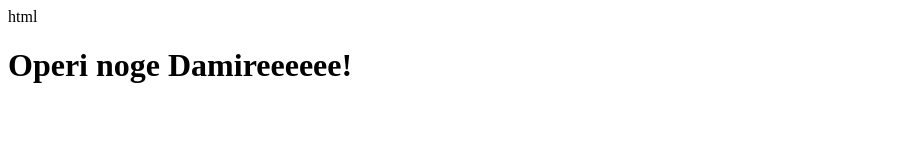
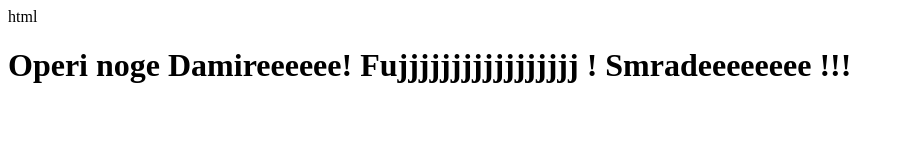
Before and after one commit to Kovaetf/U-im-programirat, a plain HTML site: page site/index.htm in a window 1280 px wide. Shown: the whole page, without its empty margins (0-904 px from the left). Drawn offline with Linux system fonts and the light colour scheme.

Commit message:
Small addition to our page content.

```diff
--- a/site/index.htm
+++ b/site/index.htm
@@ -5,6 +5,6 @@ html
 	<title>Damiru smrde noge!</title>
 </head>
 <body>
-<h1>Operi noge Damireeeeee!</h1>
+<h1>Operi noge Damireeeeee! Fujjjjjjjjjjjjjjjjj ! Smradeeeeeeee !!! </h1>
 </body>
 </html>
```
